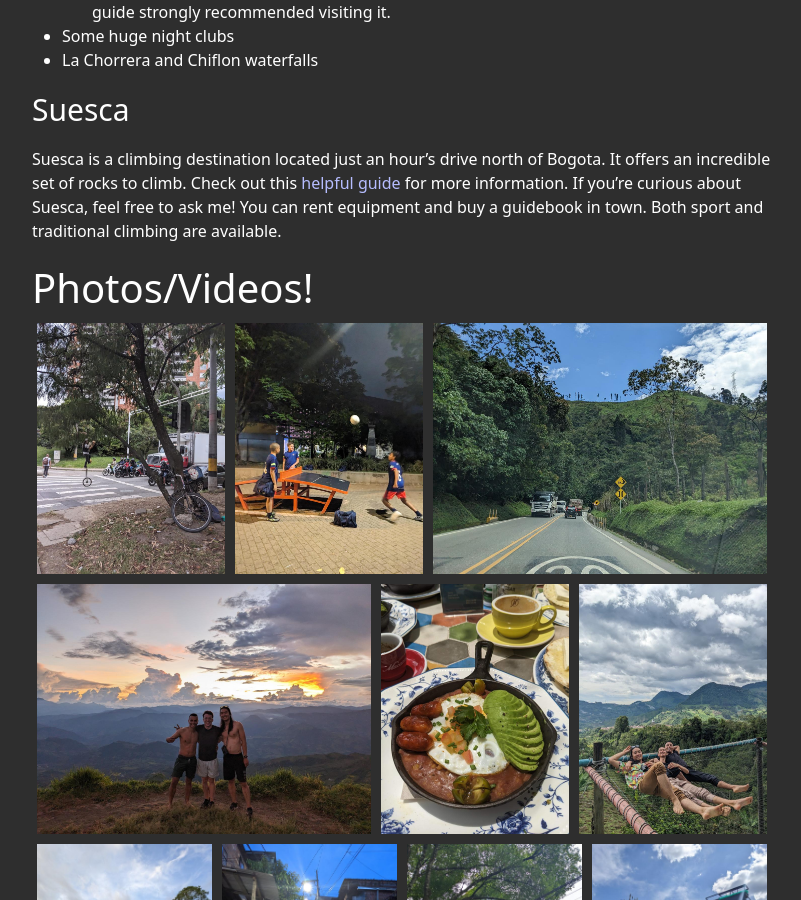
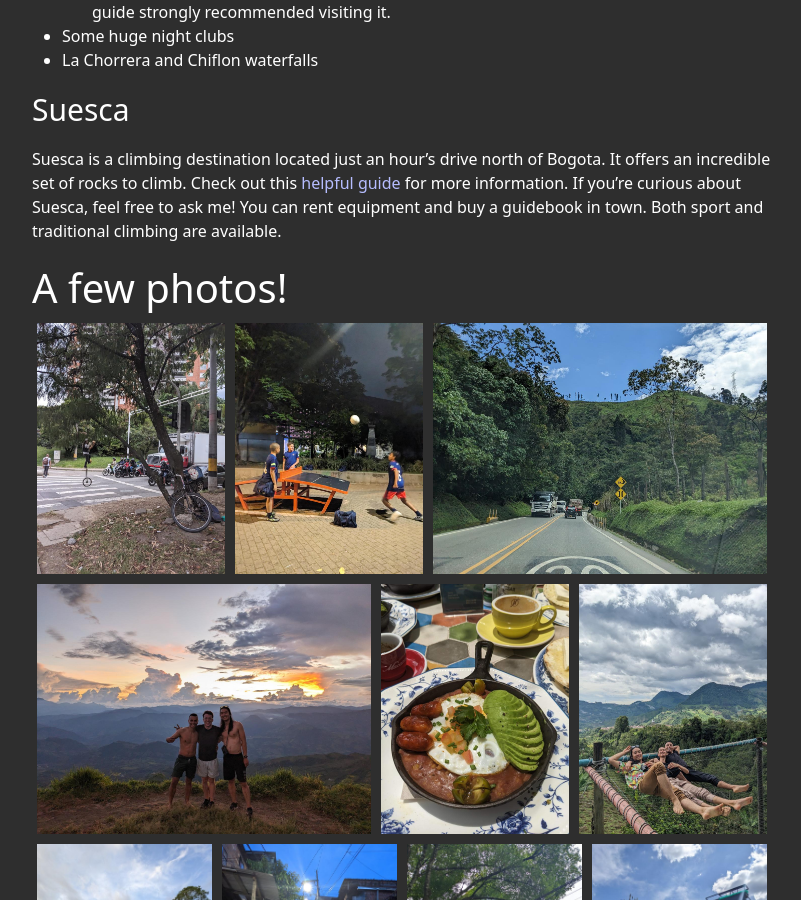
Before and after one commit to chaselambda/chaselambda.github.io, a Jekyll site: the page built from _posts/2023-05-13-trip-report-colombia.md, in a window 1280 px wide and 900 px high, scrolled down 4253 px. Shown: the whole window, without its empty margins (238-1039 px from the left). Built offline with Jekyll 4.4.1, drawn with Linux system fonts in a browser that asks for light colours.

Commit message:
Update photos

```diff
--- a/_posts/2023-05-13-trip-report-colombia.md
+++ b/_posts/2023-05-13-trip-report-colombia.md
@@ -104,7 +104,7 @@ The highlight of Medellin was not Medellin itself, but a 4ish hour drive away.
 
 Suesca is a climbing destination located just an hour's drive north of Bogota. It offers an incredible set of rocks to climb. Check out this [helpful guide](https://www.thewanderingclimber.com/suesca-climbing-guide/) for more information. If you're curious about Suesca, feel free to ask me! You can rent equipment and buy a guidebook in town. Both sport and traditional climbing are available.
 
-# Photos/Videos!
+# A few photos!
 <div class='image-list'>
 <img src='/assets/colombia/p1_small.jpg'/>
 <img src='/assets/colombia/p2_small.jpg'/>
```
